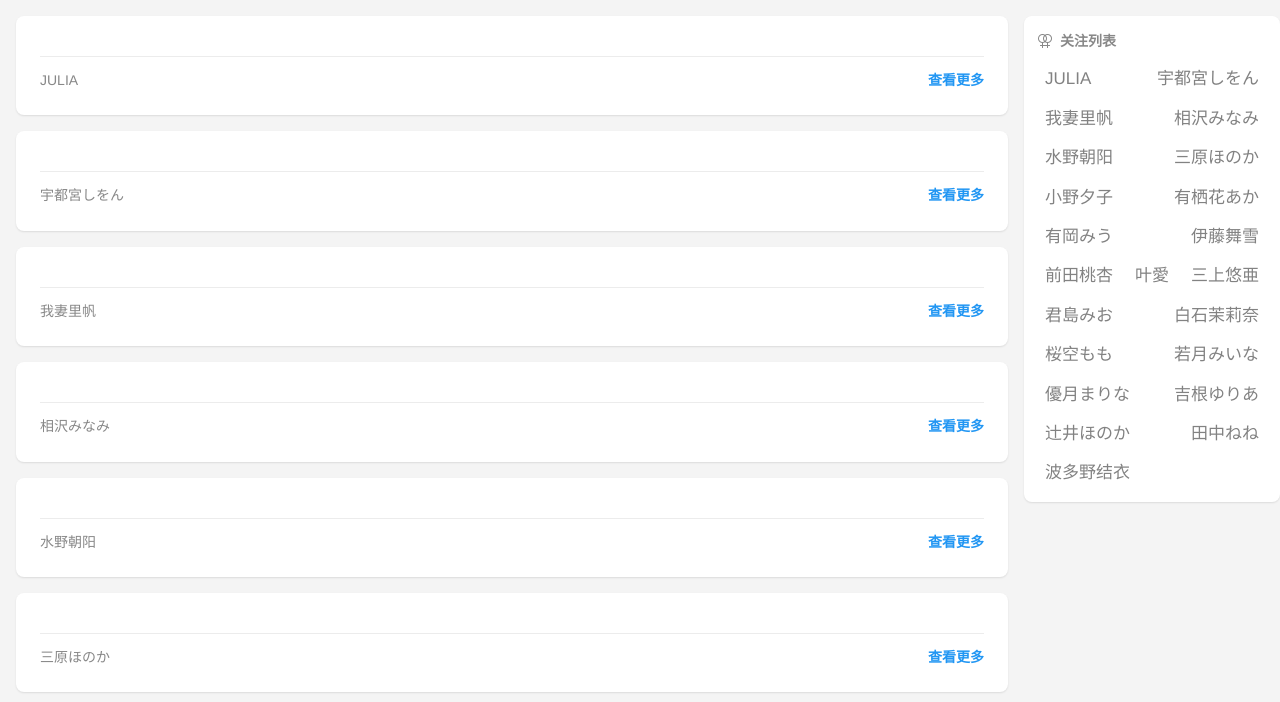
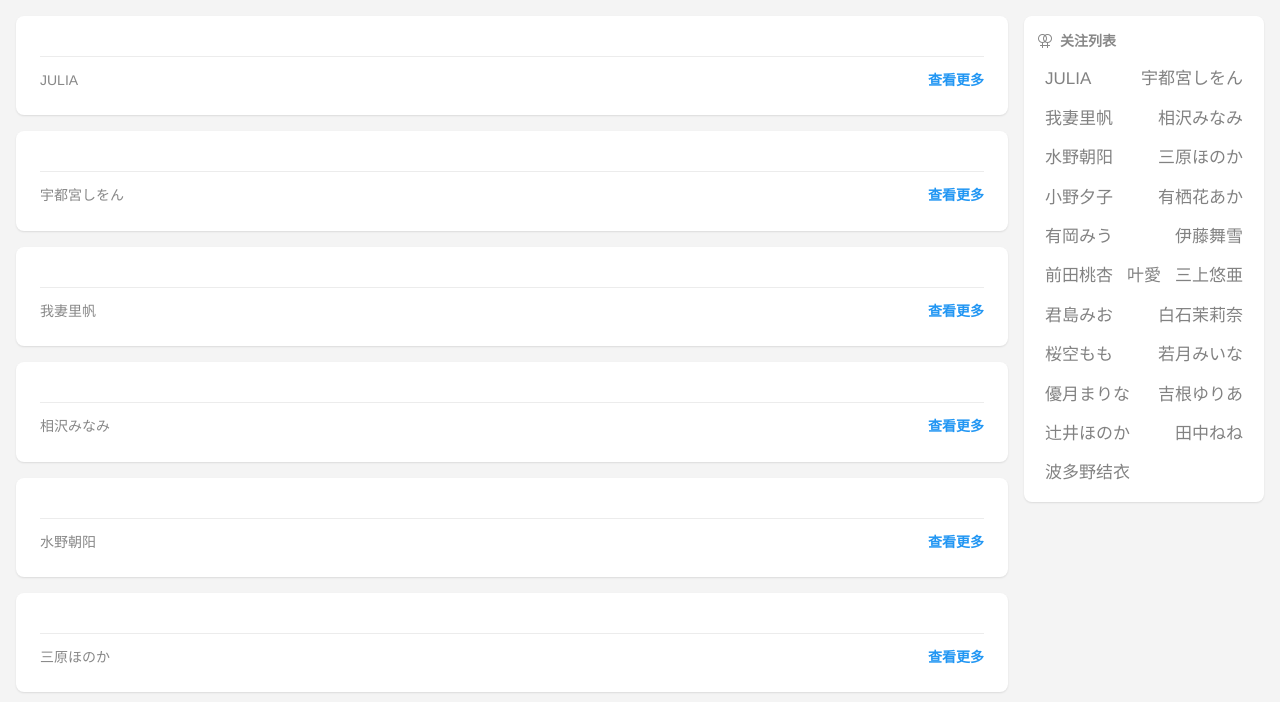
Before and after one commit to Qiyue0726/Jav, a Django app: page / in a window 1280 px wide. Shown: the top 702 px of the page. Run offline with Django 3.2, Linux system fonts and the light colour scheme; data comes from the database, SQL or seed files in the repository; data that the repository does not hold is empty.

Commit message:
ui修改

```diff
--- a/focus/templates/index.html
+++ b/focus/templates/index.html
@@ -26,7 +26,8 @@
             </div>
 
             <aside class="l_side">
-                <section class="widget tagcloud shadow floatable desktop mobile" style="position: fixed;top:2%;width: auto">
+                <section class="widget tagcloud shadow floatable desktop mobile" style="position: fixed;top:2%; width: auto; margin-left: 0%;
+                max-width: 240px;">
                     <header>
                         <a href="javascript:void (0);" onclick="focusPop()">
                             <i class="fa fa-venus-double" aria-hidden="true"></i><span
```
